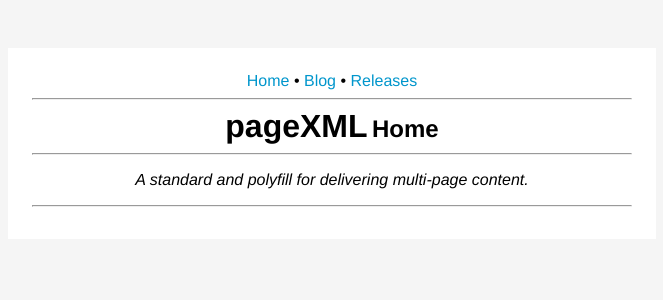
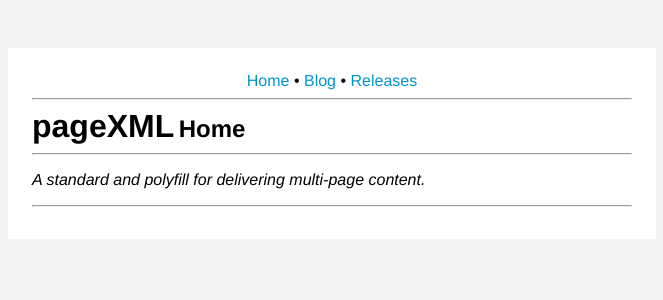
Before and after one commit to ir-g/pagexml, a Jekyll site: the page built from index.md, in a window 1280 px wide. Shown: the top 300 px of the page, without its empty margins (308-971 px from the left). Built offline with Jekyll 4.4.1, drawn with Linux system fonts in a browser that asks for light colours.

Commit message:
Update style.scss

```diff
--- a/assets/style.scss
+++ b/assets/style.scss
@@ -10,9 +10,12 @@ body {
 #main {
   background: white;
   max-width: 600px;
-  text-align: center;
+  text-align: left;
   padding: 1.5em;
   margin: 3em auto 1em;
+}
+.nav {
+  text-align: center;
 }
 h1{
   display: inline;
```
